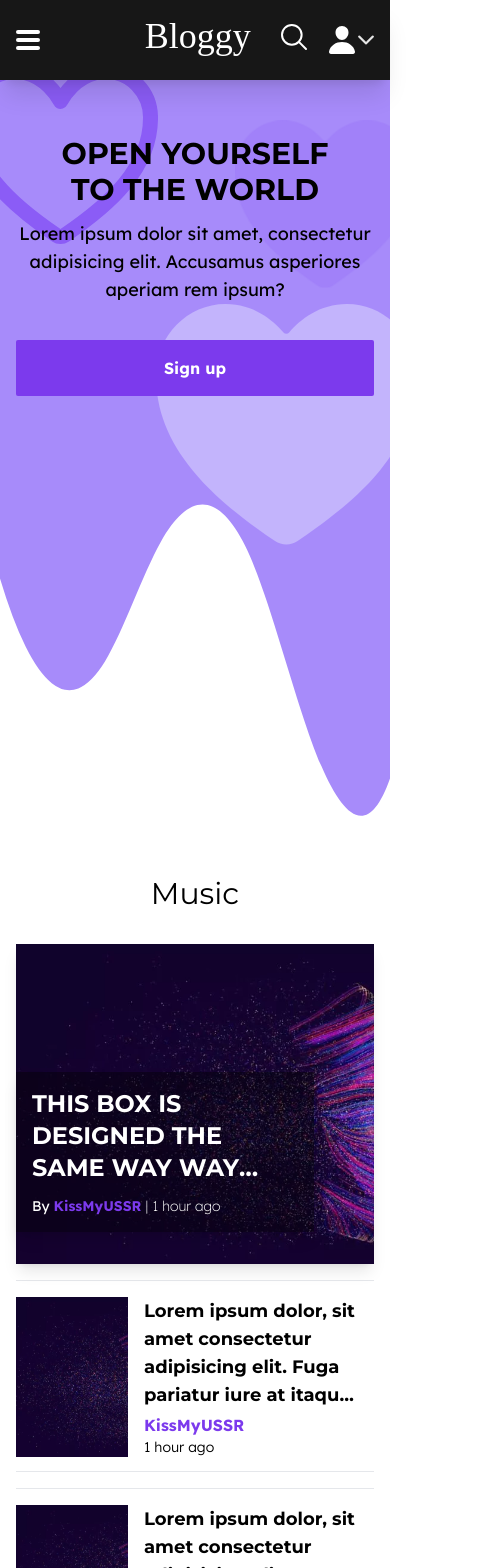
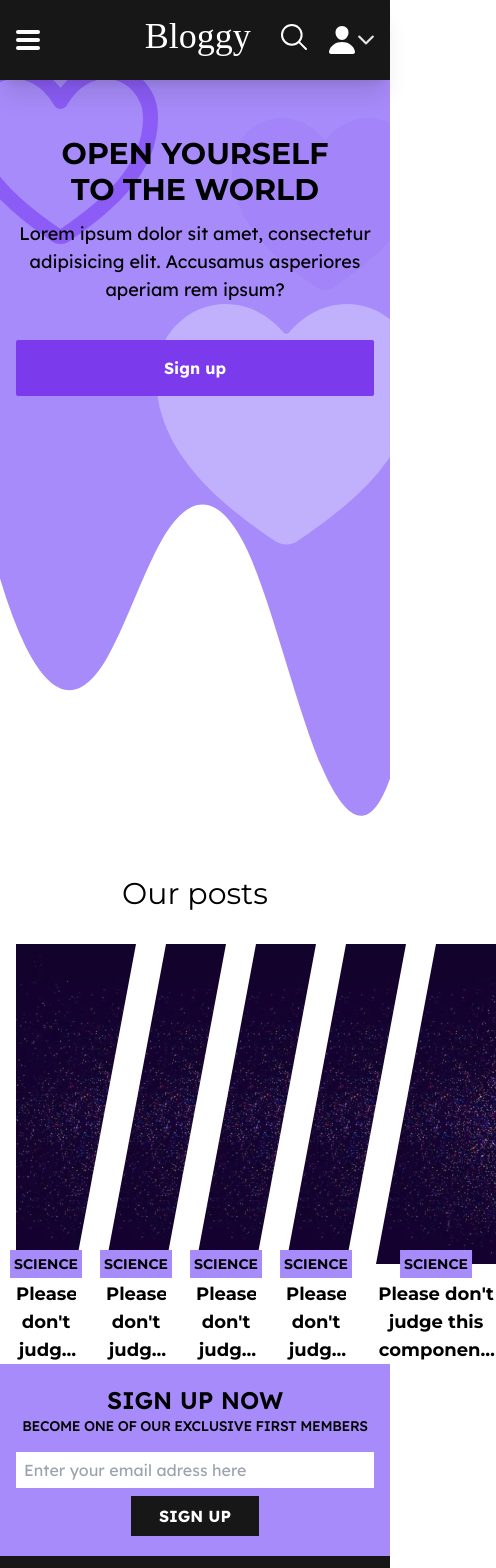
Before and after one commit to Kirill-Cherepanov/Bloggy, a React (Create React App) app in the folder client/: page /posts in a window 390 px wide. Shown: the top 1568 px of the page, 496 px wide, since content can reach past the window. Built offline with nearby package versions, Linux system fonts and the light colour scheme; a web font is replaced by a local one.

Commit message:
feat: add styling to Parallelogram curtains

```diff
--- a/client/src/components/BlogSwiper/BlogSwiper.tsx
+++ b/client/src/components/BlogSwiper/BlogSwiper.tsx
@@ -47,7 +47,7 @@ export default function BlogSwiper({ mockImage }: Props) {
           .fill(0)
           .map((v, i) => (
             <SwiperSlide key={i} className="py-4">
-              <div className="px-4 py-2 bg-accent-50 shadow-lg hover:scale-105 xs:mx-5">
+              <div className="px-4 py-2 bg-accent-50 shadow-lg transition-transform hover:scale-105 xs:mx-5 rounded-md">
                 <img
                   src={mockImage}
                   alt="Blogger"
--- a/client/src/components/Footer/Footer.tsx
+++ b/client/src/components/Footer/Footer.tsx
@@ -11,7 +11,7 @@ export default function Footer() {
 
   return (
     <footer className="bg-secondary-900 text-secondary-200 z-10 relative">
-      <div className="max-w-7xl mx-auto px-4 md:px-8 py-5 lg:py-8 bg-accent-400 text-secondary-1000">
+      <div className="max-w-7xl mx-auto px-4 xs:px-8 sm:px-12 md:px-20 py-5 lg:py-8 bg-accent-400 text-secondary-1000">
         <div className="text-center lg:flex justify-center items-center gap-6">
           <div>
             <div className="text-2xl xs:text-3xl font-semibold md:font-bold uppercase">
@@ -33,7 +33,7 @@ export default function Footer() {
           </form>
         </div>
       </div>
-      <ul className="max-w-7xl mx-auto px-4 md:px-8 pt-5 lg:pt-8 hidden sm:flex justify-center gap-3 relative flex-wrap">
+      <ul className="max-w-7xl mx-auto px-4 xs:px-8 sm:px-12 md:px-20 pt-5 lg:pt-8 hidden sm:flex justify-center gap-3 relative flex-wrap">
         {Array(20)
           .fill('Music')
           .map((v, i) => (
@@ -61,7 +61,7 @@ export default function Footer() {
         </li>
       </ul>
       <div className="max-w-7xl mx-auto py-5 lg:py-8 flex flex-col">
-        <ul className="px-4 md:px-8 py-5 border-main border-opacity-10 border-y flex gap-3 justify-center text-sm sm:text-base sm:gap-4 font-light">
+        <ul className="px-4 xs:px-8 sm:px-12 md:px-20 py-5 border-main border-opacity-10 border-y flex gap-3 justify-center text-sm sm:text-base sm:gap-4 font-light">
           <li className="hover:text-accent-400">
             <Link className="link" to="/">
               Home
@@ -92,7 +92,7 @@ export default function Footer() {
             {/* Log out */}
           </li>
         </ul>
-        <div className="px-4 md:px-8 mt-5 lg:mt-8 flex justify-center items-center flex-wrap sm:flex-nowrap">
+        <div className="px-4 xs:px-8 sm:px-12 md:px-20 mt-5 lg:mt-8 flex justify-center items-center flex-wrap sm:flex-nowrap">
           <div className="text-lg xs:text-xl md:text-2xl font-bold font-display basis-1/3 shrink-0 grow sm:basis-48 sm:shrink-1">
             2022
           </div>
--- a/client/src/components/ParallelogramCurtains/ParallelogramCurtains.tsx
+++ b/client/src/components/ParallelogramCurtains/ParallelogramCurtains.tsx
@@ -17,7 +17,7 @@ export default function ParallelogramCurtains({ mockImage }: Props) {
             key={i}
             className="group min-w-0 basis-1/5 hover:basis-[calc(20%+210px)] transition-[flex-basis] duration-200 ease-linear"
           >
-            <div className="cursor-pointer w-[calc(100%+120px)] h-100">
+            <div className="cursor-pointer w-[calc(100%+120px)]">
               <div
                 className={
                   'overflow-hidden w-full h-80 ' +
@@ -47,18 +47,21 @@ export default function ParallelogramCurtains({ mockImage }: Props) {
                   />
                 </div>
               </div>
-              <h3
+              <h4
                 className={
-                  'w-full text-center transition-[padding] duration-200 ease-linear' +
-                  (i === 0
-                    ? ' pr-[60px] group-hover:pl-[60px] group-hover:pr-[120px]'
-                    : i === 4
-                    ? ' group-hover:pl-[60px] group-hover:pr-[60px]'
-                    : ' pr-[60px] group-hover:pl-[75px] group-hover:pr-[105px]')
+                  'w-full text-center transition-[padding] duration-200 ease-linear pr-[60px] group-hover:pl-[75px] group-hover:pr-[105px] group-first:pr-[60px] group-first:group-hover:pl-[60px] group-first:group-hover:pr-[120px] group-last:pr-0 group-last:group-hover:pl-[60px] group-last:group-hover:pr-[60px]'
                 }
               >
-                Please don't judge this component. It was tough making it
-              </h3>
+                <div className="relative">
+                  <div className="pt-4 text-ellipsis line-clamp-3 font-display font-bold text-lg">
+                    Please don't judge this component. It was tough making it.
+                    LOOOOOOO OOOOOOOO OOOOOOOOOOOOOOOOOOOOOO OOOOOOOOOOONG
+                  </div>
+                  <div className="absolute p-1 top-0 left-1/2 -translate-y-1/2 -translate-x-1/2 flex justify-center items-center bg-accent-400 font-display uppercase text-sm font-bold">
+                    Science
+                  </div>
+                </div>
+              </h4>
             </div>
           </li>
         ))}
--- a/client/src/pages/Homepage/Homepage.tsx
+++ b/client/src/pages/Homepage/Homepage.tsx
@@ -42,13 +42,11 @@ export default function Home() {
               ))}
           </ul>
         </section> */}
-        {/* <section className="OUR_POSTS px-4 xs:px-8 sm:px-12 md:px-20">
-          <h2 className="font-display text-3xl text-center my-8">
-            Our posts
-          </h2>
+        <section className="OUR_POSTS px-4 xs:px-8 sm:px-12 md:px-20">
+          <h2 className="font-display text-3xl text-center my-8">Our posts</h2>
           <ParallelogramCurtains mockImage={mockImage} />
-        </section> */}
-        <section className="MUSIC px-4 xs:px-8 sm:px-12 md:px-20">
+        </section>
+        {/* <section className="MUSIC px-4 xs:px-8 sm:px-12 md:px-20">
           <h2 className="font-display text-3xl text-center my-8">Music</h2>
           <ul className="grid gap-4 grid-flow-row lg:grid-rows-3 lg:grid-cols-2 lg:gap-10">
             <LargePost
@@ -62,14 +60,14 @@ export default function Home() {
                 <SmallPost key={i} mockImage={mockImage} />
               ))}
           </ul>
-        </section>
+        </section> */}
         {/* <section className="BLOGS px-4 xs:px-8 sm:px-12 md:px-20">
           <h2 className="font-display text-3xl text-center my-8">
             Popular blogs
           </h2>
           <BlogSwiper mockImage={mockImage} />
         </section> */}
-        <section className="SCIENCE px-4 xs:px-8 sm:px-12 md:px-20">
+        {/* <section className="SCIENCE px-4 xs:px-8 sm:px-12 md:px-20">
           <h2 className="font-display text-3xl text-center my-8">Science</h2>
           <ul className="grid lg:grid-rows-2 lg:grid-cols-2 gap-4 lg:gap-10 lg:grid-squared">
             {Array(4)
@@ -97,7 +95,7 @@ export default function Home() {
                 />
               ))}
           </ul>
-        </section>
+        </section> */}
       </main>
     </>
   );
```
